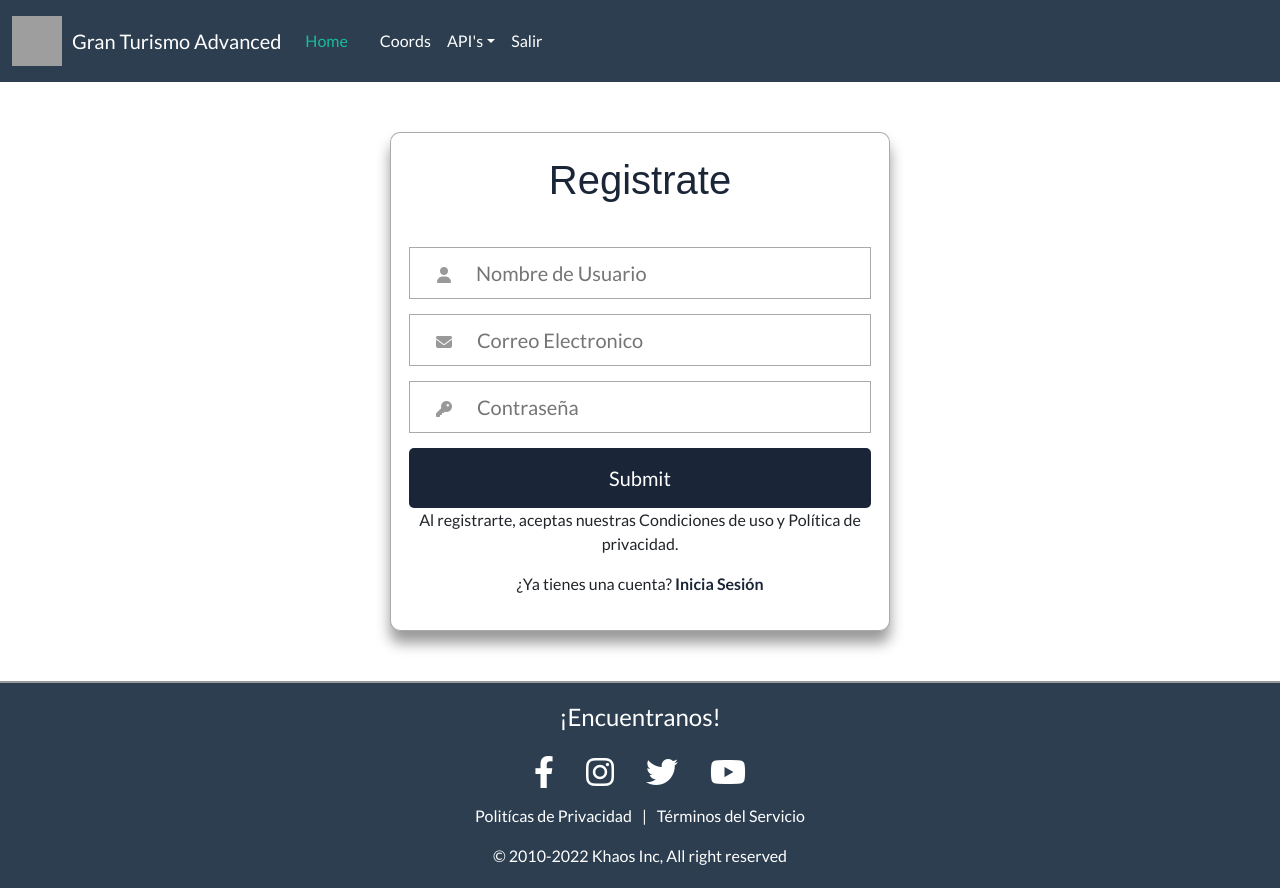
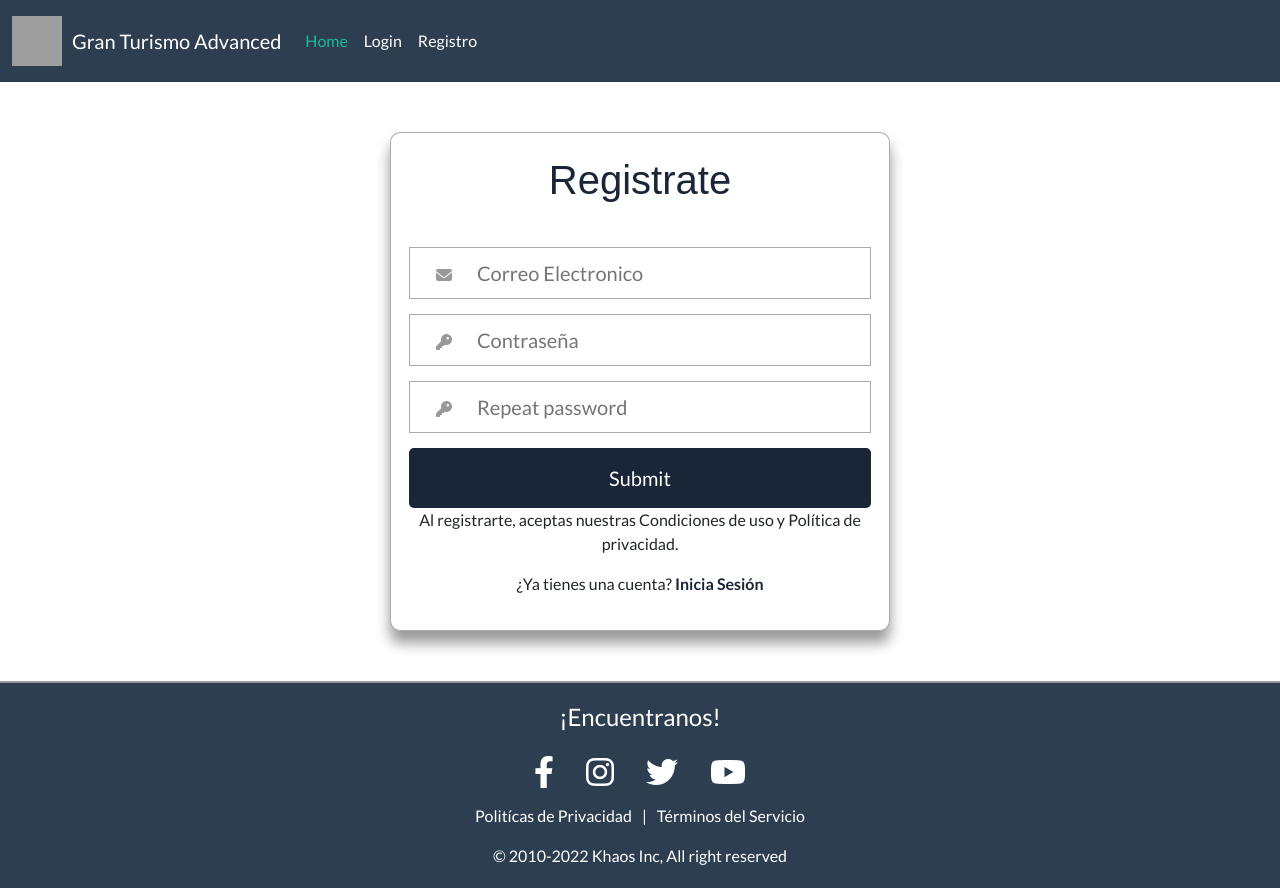
Before and after one commit to CarlosMR75/angular-vuaaow, an Angular app: page /register in a window 1280 px wide. Built offline with nearby package versions, Linux system fonts and the light colour scheme; grey boxes are pictures that could not be loaded.

Commit message:
commit 15Febr

```diff
--- a/src/app/app.module.ts
+++ b/src/app/app.module.ts
@@ -8,6 +8,8 @@ import { RegisterComponent } from './components/register/register.component';
 import { NavigationComponent } from './components/navigation/navigation.component';
 import { FooterComponent } from './components/footer/footer.component';
 import { HomeComponent } from './components/home/home.component';
+import { FormsModule } from '@angular/forms';
+import { HttpClientModule } from '@angular/common/http';
 
 @NgModule({
   declarations: [
@@ -20,7 +22,9 @@ import { HomeComponent } from './components/home/home.component';
   ],
   imports: [
     BrowserModule,
-    AppRoutingModule
+    AppRoutingModule,
+    FormsModule,
+    HttpClientModule
   ],
   providers: [],
   bootstrap: [AppComponent]
--- a/src/app/components/login/login.component.html
+++ b/src/app/components/login/login.component.html
@@ -4,13 +4,13 @@
     <div class="contenedor">
       <div class="input-contenedor">
         <i class="fas fa-envelope icon" id="icons-login"></i>
-        <input type="email" placeholder="Correo Electronico" />
+        <input type="email" placeholder="Correo Electronico" name="email" [(ngModel)]="email"/>
       </div>
       <div class="input-contenedor">
         <i class="fas fa-key icon" id="icons-login"></i>
-        <input type="password" placeholder="Contraseña" name="password" />
+        <input type="password" placeholder="Contraseña" name="password" [(ngModel)]="password"/>
       </div>
-      <input type="submit" value="Login" class="button" />
+      <input type="submit" value="Login" class="button" (click)="login()"/>
       <p>
         Al registrarte, aceptas nuestras Condiciones de uso y Política de
         privacidad.
--- a/src/app/components/login/login.component.ts
+++ b/src/app/components/login/login.component.ts
@@ -1,15 +1,28 @@
 import { Component, OnInit } from '@angular/core';
+import {UsersService} from '../../services/users.service';
 
 @Component({
   selector: 'app-login',
   templateUrl: './login.component.html',
   styleUrls: ['./login.component.scss']
 })
-export class LoginComponent implements OnInit {
+export class LoginComponent {
+  email:string; //Captura de email
+  password:string;  //Captura de password
 
-  constructor() { }
-
-  ngOnInit(): void {
+  constructor(public userService:UsersService) { //Inicializar los dos atributos
+    this.email = '';
+    this.password = ''
   }
 
+  login() {  //Función para evento clic
+    const user = {email:this.email, password:this.password};
+
+    this.userService.login(user).subscribe(data => {
+      console.log(data);
+    });
+
+    console.log('Email: ' + this.email);
+    console.log('Password: ' + this.password);
+  }
 }
--- a/src/app/components/navigation/navigation.component.html
+++ b/src/app/components/navigation/navigation.component.html
@@ -13,25 +13,10 @@
             </a>
           </li>
           <li class="nav-item">
-            <a class="nav-link" id="navLog"></a>
+            <a class="nav-link" href="/login">Login</a>
           </li>
           <li class="nav-item">
-            <a class="nav-link" href="/coords">Coords</a>
-          </li>
-
-          <li class="nav-item dropdown">
-            <a class="nav-link dropdown-toggle" data-bs-toggle="dropdown" href="#" role="button" aria-haspopup="true" aria-expanded="false">API's</a>
-            <div class="dropdown-menu">
-              <a class="dropdown-item" href="/lugares">Lugares</a>
-              <a class="dropdown-item" href="/productos">Productos</a>
-              <a class="dropdown-item" href="/home">Home</a>
-              <a class="dropdown-item" href="/mapa">Mapa</a>
-              <div class="dropdown-divider"></div>
-              <a class="dropdown-item" href="#">Separated link</a>
-            </div>
-          </li>
-          <li class="nav-item">
-            <a class="nav-link" id="salir" >Salir</a>
+            <a class="nav-link" href="/register">Registro</a>
           </li>
         </ul>
         <!--<form class="d-flex">
--- a/src/app/components/register/register.component.html
+++ b/src/app/components/register/register.component.html
@@ -3,25 +3,25 @@
     <h1 class="login-title">Registrate</h1>
     <div class="contenedor">
       <div class="input-contenedor">
-        <i class="fas fa-user icon" id="icons-login"></i>
-        <input type="text" placeholder="Nombre de Usuario" />
-      </div>
-      <div class="input-contenedor">
         <i class="fas fa-envelope icon" id="icons-login"></i>
-        <input type="email" placeholder="Correo Electronico" />
+        <input type="email" placeholder="Correo Electronico" name="email" [(ngModel)]="email"/>
       </div>
       <div class="input-contenedor">
         <i class="fas fa-key icon" id="icons-login"></i>
-        <input type="password" placeholder="Contraseña" name="password" />
+        <input type="password" placeholder="Contraseña" name="password" [(ngModel)]="password"/>
       </div>
-      <input type="submit" value="Submit" class="button" />
+      <div class="input-contenedor">
+        <i class="fas fa-key icon" id="icons-login"></i>
+        <input type="password" placeholder="Repeat password" name="password" [(ngModel)]="confirmPassword"/>
+      </div>
+      <input type="submit" value="Submit" class="button" (click)="register()"/>
       <p>
         Al registrarte, aceptas nuestras Condiciones de uso y Política de
         privacidad.
       </p>
       <p>
         ¿Ya tienes una cuenta?
-        <a class="link" href="/register">Inicia Sesión</a>
+        <a class="link" href="/login">Inicia Sesión</a>
       </p>
     </div>
   </form>
--- a/src/app/components/register/register.component.ts
+++ b/src/app/components/register/register.component.ts
@@ -1,15 +1,34 @@
 import { Component, OnInit } from '@angular/core';
+import { UsersService } from 'src/app/services/users.service';
 
 @Component({
   selector: 'app-register',
   templateUrl: './register.component.html',
   styleUrls: ['./register.component.scss']
 })
-export class RegisterComponent implements OnInit {
 
-  constructor() { }
+export class RegisterComponent {
+  email:string; //Captura de email
+  password:string;  //Captura de password
+  confirmPassword:string;
+  passwordError: boolean;
 
-  ngOnInit(): void {
+  constructor(public userService: UsersService) { //Inicializar los dos atributos
+    this.email = '';
+    this.password = ''
+    this.confirmPassword = '';
+    this.passwordError = false;
   }
 
+  register() {  //Función para evento clic
+    console.log('Email: ' + this.email);
+    console.log('Password: ' + this.password);
+    console.log('Confirm Password: ' + this.confirmPassword);
+
+    const user = {email: this.email, password:this.password};
+
+    this.userService.register(user).subscribe(data => {
+      console.log(data);
+    });
+  }
 }
--- /dev/null
+++ b/src/app/services/users.service.ts
@@ -0,0 +1,20 @@
+import { Injectable } from '@angular/core';
+import {HttpClient, HttpClientModule} from '@angular/common/http';
+import { Observable } from 'rxjs/internal/Observable';
+
+@Injectable({
+  providedIn: 'root'
+})
+export class UsersService {
+
+  constructor(private http: HttpClient) { }
+
+  login(user:any): Observable<any> {
+    return this.http.post("https://reqres.in/api/login", user);
+  }
+
+  register(user: any): Observable<any> {
+    return this.http.post("https://reqres.in/api/register", user);
+  }
+
+}
```
Also changed, not shown: 1 other file (tests, documents, lock files or other folders).
